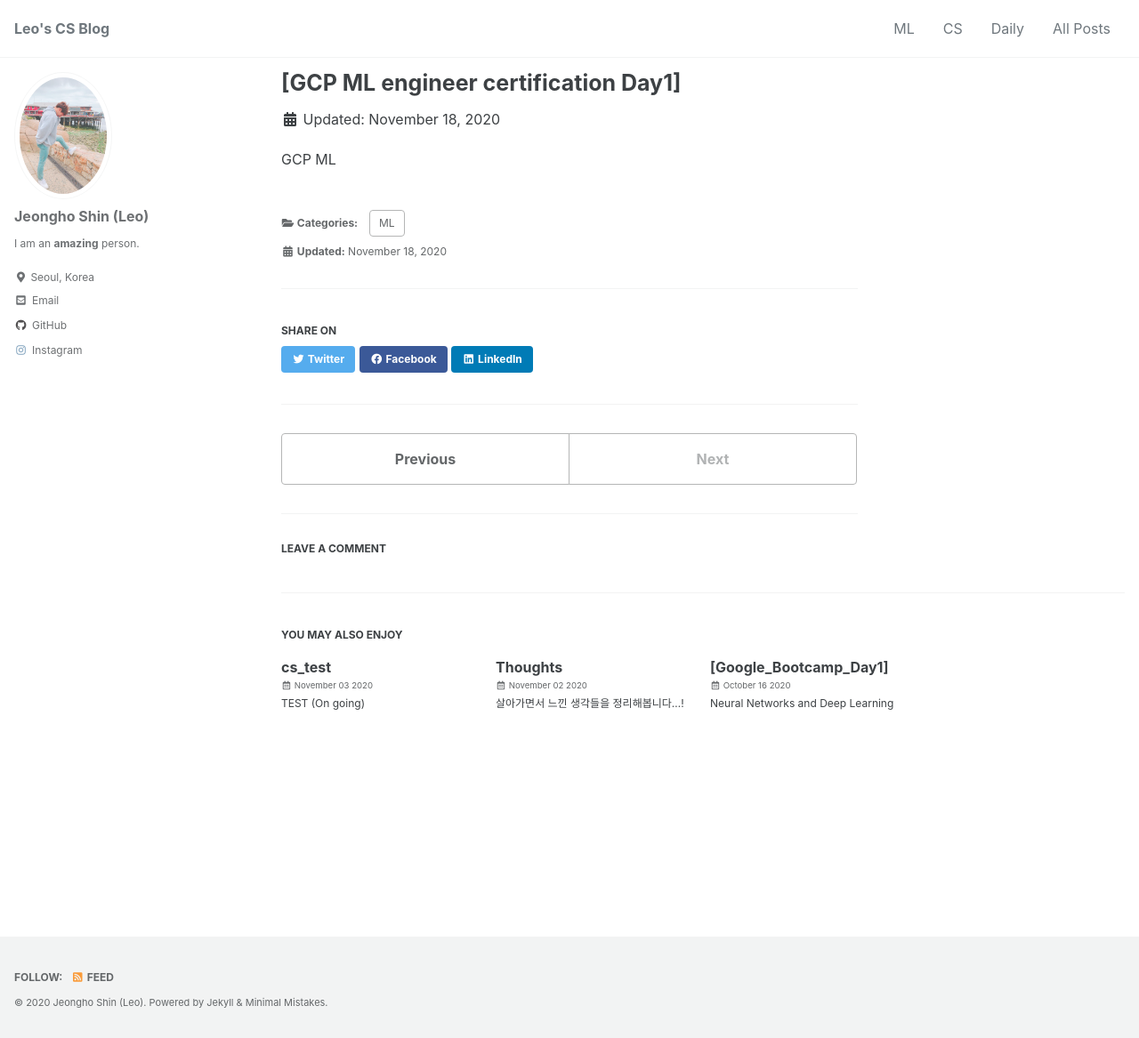
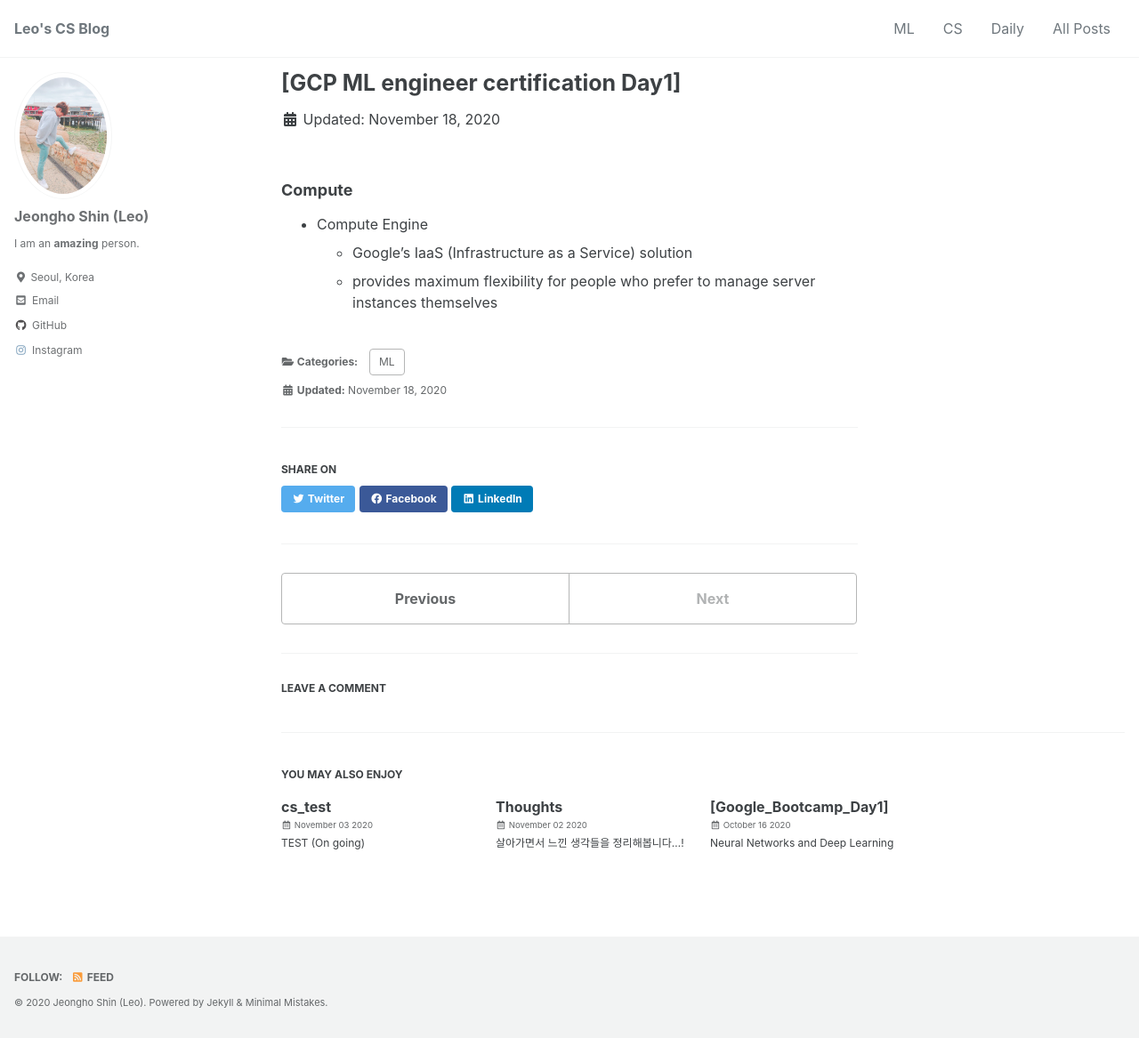
Before and after one commit to mlleo/mlleo.github.io, a Jekyll site: the page built from _posts/2020-11-18-GCP_day1.md, in a window 1280 px wide and 1167 px high. Shown: the whole window at 89% size. Built offline with Jekyll 4.4.1, drawn with Linux system fonts in a browser that asks for light colours; cached includes are drawn as plain includes; comment, search, counter and statistics services are not loaded.

Commit message:
Update 2020-11-18-GCP_day1.md

```diff
--- a/_posts/2020-11-18-GCP_day1.md
+++ b/_posts/2020-11-18-GCP_day1.md
@@ -7,4 +7,7 @@ comments: true
 use_math: true # MathJax On
 ---
 
-GCP ML
+### Compute
+- Compute Engine
+  - Google's IaaS (Infrastructure as a Service) solution
+  - provides maximum flexibility for people who prefer to manage server instances themselves
```
